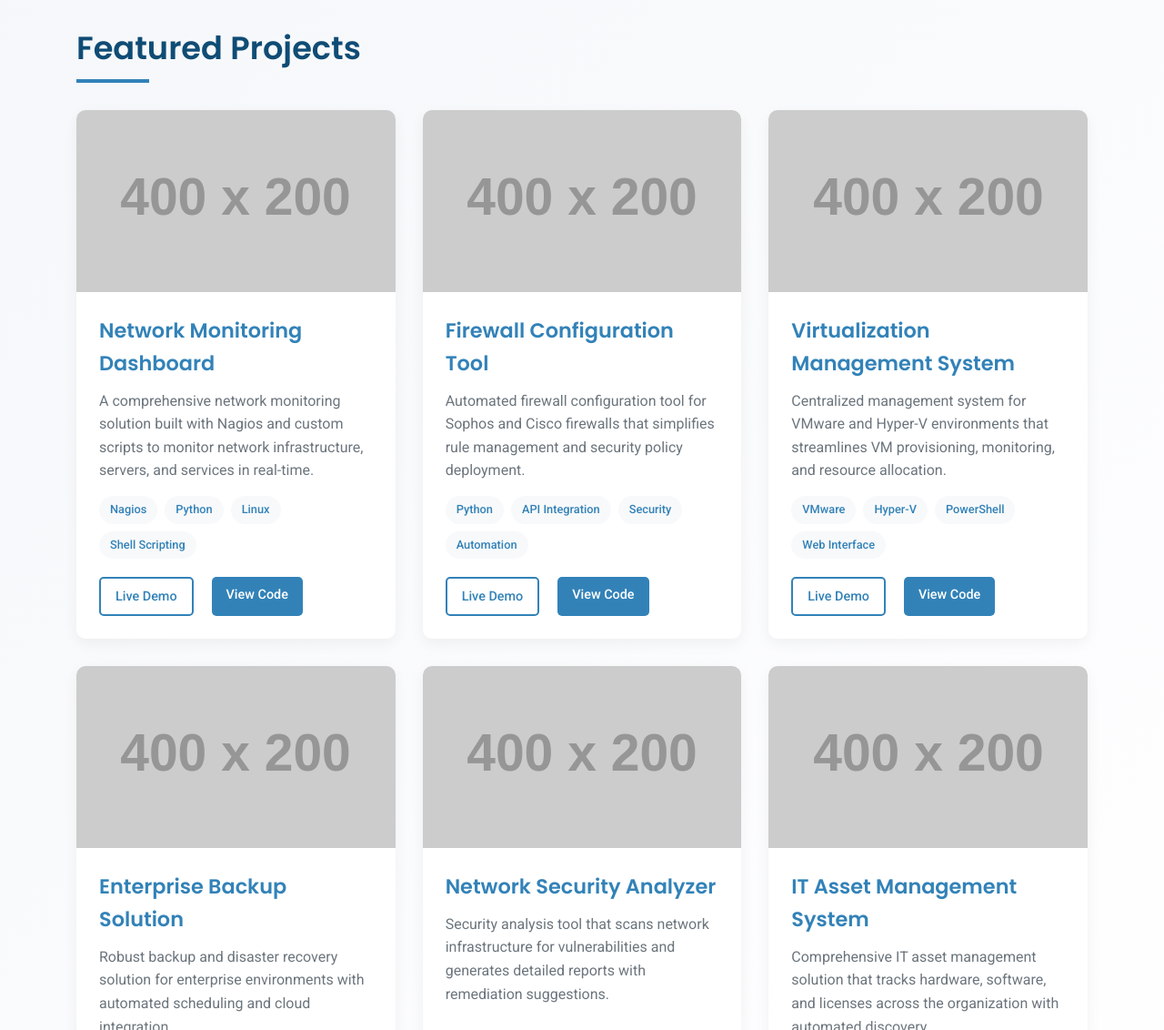
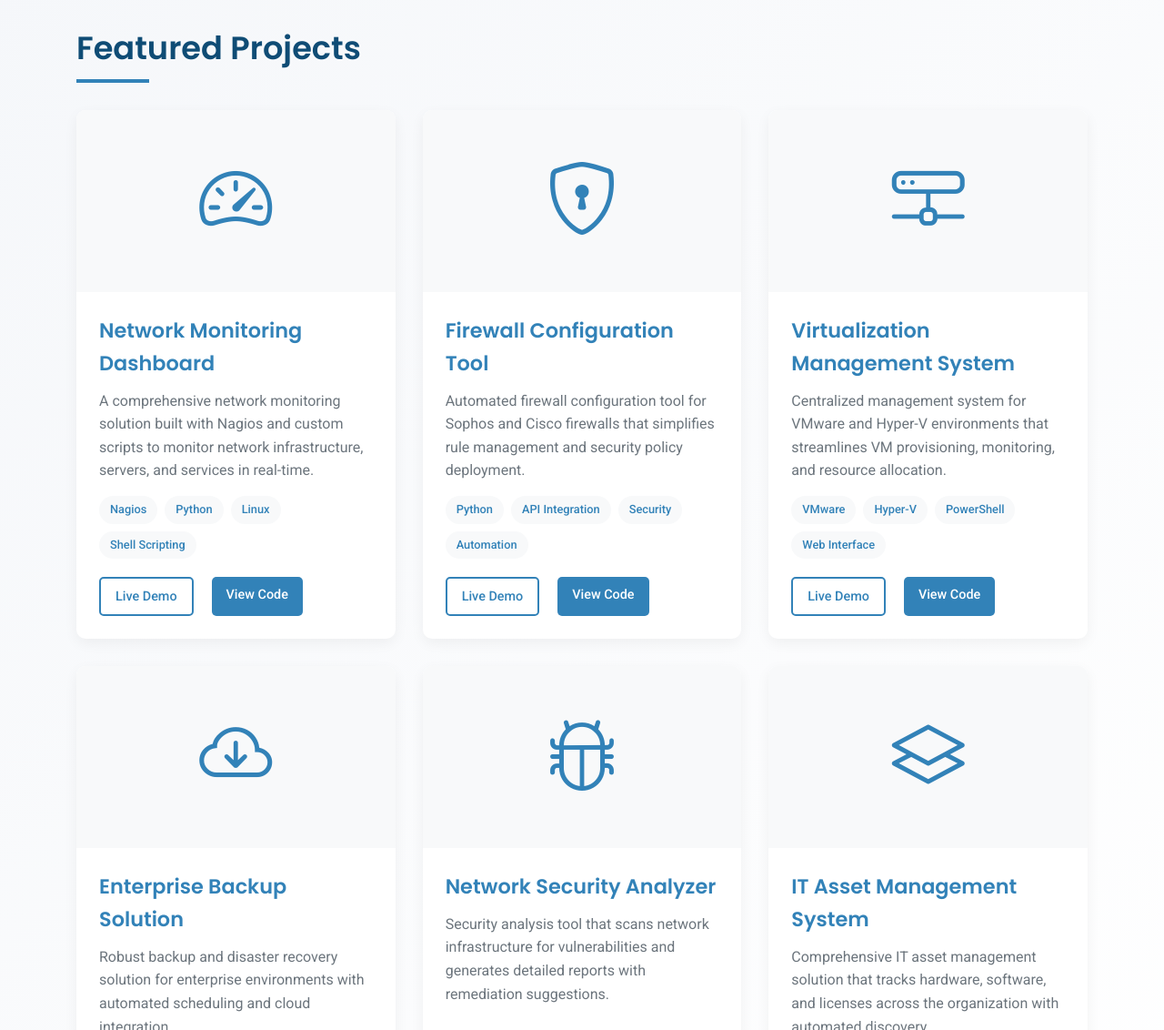
Before and after one commit to ShafayatHridoy/portfolio, a plain HTML site: page index.html in a window 1280 px wide. Shown: the part 3260-4392 px from the top of the page at 91% size. Drawn offline with nearby package versions, Linux system fonts and the light colour scheme; placeholder pictures from the web are drawn by us.

Commit message:
Update index.html
3rd

```diff
--- a/index.html
+++ b/index.html
@@ -5,6 +5,7 @@
     <meta name="viewport" content="width=device-width, initial-scale=1.0">
     <title>Mohammad Hridoy - System Engineer Portfolio</title>
     <link rel="stylesheet" href="https://cdnjs.cloudflare.com/ajax/libs/font-awesome/6.4.0/css/all.min.css">
+    <link rel="stylesheet" href="https://cdn.jsdelivr.net/npm/bootstrap-icons@1.11.0/font/bootstrap-icons.css">
     <link href="https://fonts.googleapis.com/css2?family=Roboto:wght@300;400;500;700&family=Poppins:wght@600;700&display=swap" rel="stylesheet">
     <style>
         :root {
@@ -24,6 +25,7 @@
             --card-bg: #f8f9fa;
             --border-color: #e9ecef;
             --shadow: 0 5px 15px rgba(0,0,0,0.05);
+            --icon-bg: #f8f9fa;
         }
 
         [data-theme="dark"] {
@@ -43,6 +45,7 @@
             --card-bg: #1e1e1e;
             --border-color: #343a40;
             --shadow: 0 5px 15px rgba(0,0,0,0.3);
+            --icon-bg: #2d2d2d;
         }
 
         * {
@@ -511,10 +514,25 @@
             box-shadow: 0 10px 25px rgba(0,0,0,0.1);
         }
 
-        .project-img {
+        .project-icon-container {
             width: 100%;
             height: 200px;
-            object-fit: cover;
+            background: var(--icon-bg);
+            display: flex;
+            align-items: center;
+            justify-content: center;
+            transition: all 0.3s ease;
+        }
+
+        .project-icon {
+            font-size: 5rem;
+            color: var(--secondary);
+            transition: all 0.3s ease;
+        }
+
+        .project-card:hover .project-icon {
+            transform: scale(1.1);
+            color: var(--primary);
         }
 
         .project-content {
@@ -974,7 +992,7 @@
                         <ul>
                             <li>Computing support to users regarding OS, Network/internet connectivity, Printer, hardware</li>
                             <li>Ensuring ERP systems are functioning properly and helping business run smoothly</li>
-                            <li>Configuration Router, Switch, Backup, and recovery of IT Equipment’s</li>
+                            <li>Configuration Router, Switch, Backup, and recovery of IT Equipment's</li>
                             <li>Active Directory, Network, Security monitoring</li>
                             <li>Install & Configure Router, ERP Installation, PABX & CCTV Systems</li>
                             <li>Asset & IT Store Management</li>
@@ -1065,7 +1083,9 @@
             <h2>Featured Projects</h2>
             <div class="projects-grid">
                 <div class="project-card">
-                    <img src="https://via.placeholder.com/400x200" alt="Network Monitoring Dashboard" class="project-img">
+                    <div class="project-icon-container">
+                        <i class="bi bi-speedometer2 project-icon"></i>
+                    </div>
                     <div class="project-content">
                         <h3 class="project-title">Network Monitoring Dashboard</h3>
                         <p class="project-desc">A comprehensive network monitoring solution built with Nagios and custom scripts to monitor network infrastructure, servers, and services in real-time.</p>
@@ -1083,7 +1103,9 @@
                 </div>
 
                 <div class="project-card">
-                    <img src="https://via.placeholder.com/400x200" alt="Firewall Configuration Tool" class="project-img">
+                    <div class="project-icon-container">
+                        <i class="bi bi-shield-lock project-icon"></i>
+                    </div>
                     <div class="project-content">
                         <h3 class="project-title">Firewall Configuration Tool</h3>
                         <p class="project-desc">Automated firewall configuration tool for Sophos and Cisco firewalls that simplifies rule management and security policy deployment.</p>
@@ -1101,7 +1123,9 @@
                 </div>
 
                 <div class="project-card">
-                    <img src="https://via.placeholder.com/400x200" alt="Virtualization Management System" class="project-img">
+                    <div class="project-icon-container">
+                        <i class="bi bi-hdd-network project-icon"></i>
+                    </div>
                     <div class="project-content">
                         <h3 class="project-title">Virtualization Management System</h3>
                         <p class="project-desc">Centralized management system for VMware and Hyper-V environments that streamlines VM provisioning, monitoring, and resource allocation.</p>
@@ -1119,7 +1143,9 @@
                 </div>
 
                 <div class="project-card">
-                    <img src="https://via.placeholder.com/400x200" alt="Backup Solution" class="project-img">
+                    <div class="project-icon-container">
+                        <i class="bi bi-cloud-arrow-down project-icon"></i>
+                    </div>
                     <div class="project-content">
                         <h3 class="project-title">Enterprise Backup Solution</h3>
                         <p class="project-desc">Robust backup and disaster recovery solution for enterprise environments with automated scheduling and cloud integration.</p>
@@ -1137,7 +1163,9 @@
                 </div>
 
                 <div class="project-card">
-                    <img src="https://via.placeholder.com/400x200" alt="Network Security Analyzer" class="project-img">
+                    <div class="project-icon-container">
+                        <i class="bi bi-bug project-icon"></i>
+                    </div>
                     <div class="project-content">
                         <h3 class="project-title">Network Security Analyzer</h3>
                         <p class="project-desc">Security analysis tool that scans network infrastructure for vulnerabilities and generates detailed reports with remediation suggestions.</p>
@@ -1155,7 +1183,9 @@
                 </div>
 
                 <div class="project-card">
-                    <img src="https://via.placeholder.com/400x200" alt="IT Asset Management" class="project-img">
+                    <div class="project-icon-container">
+                        <i class="bi bi-layers project-icon"></i>
+                    </div>
                     <div class="project-content">
                         <h3 class="project-title">IT Asset Management System</h3>
                         <p class="project-desc">Comprehensive IT asset management solution that tracks hardware, software, and licenses across the organization with automated discovery.</p>
```
